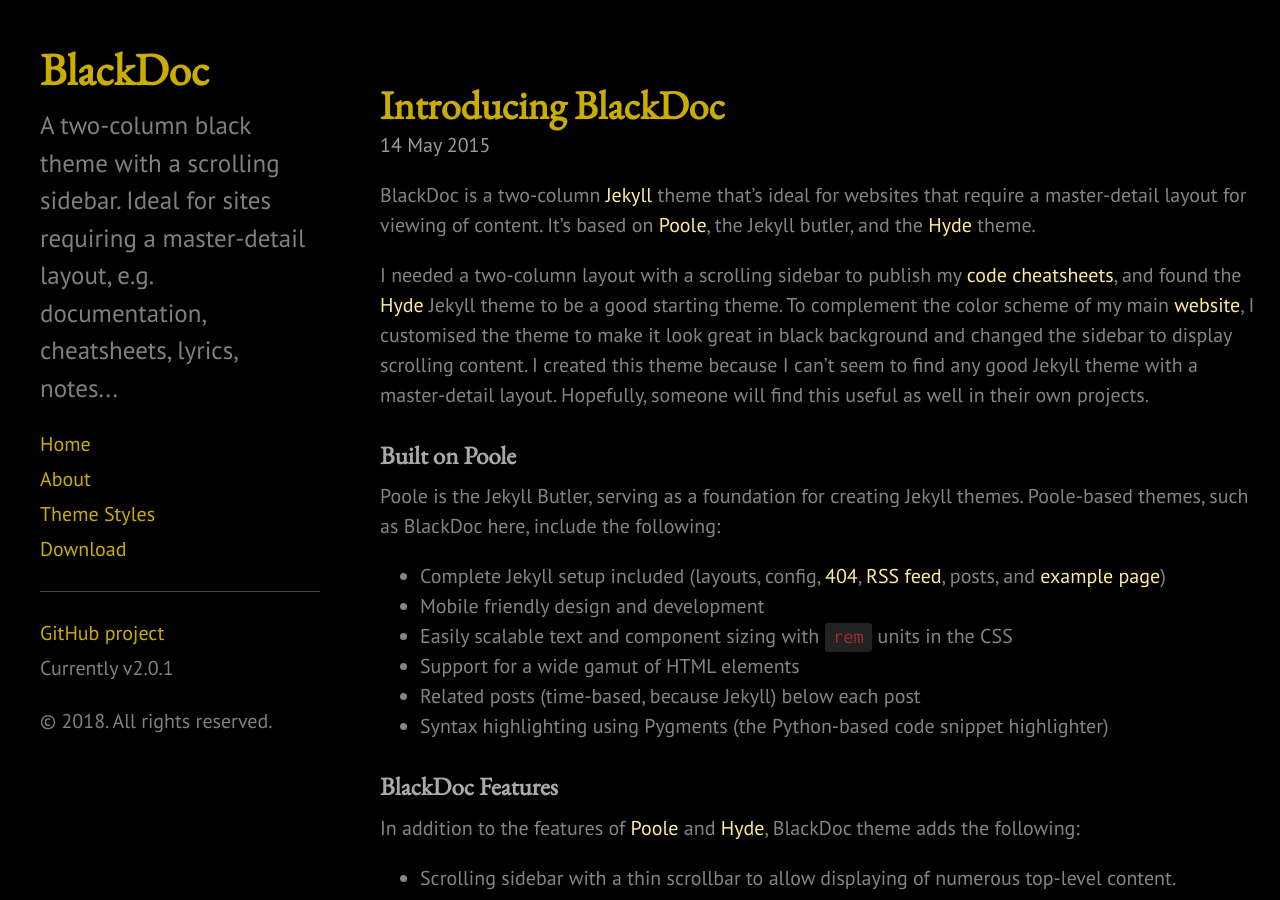
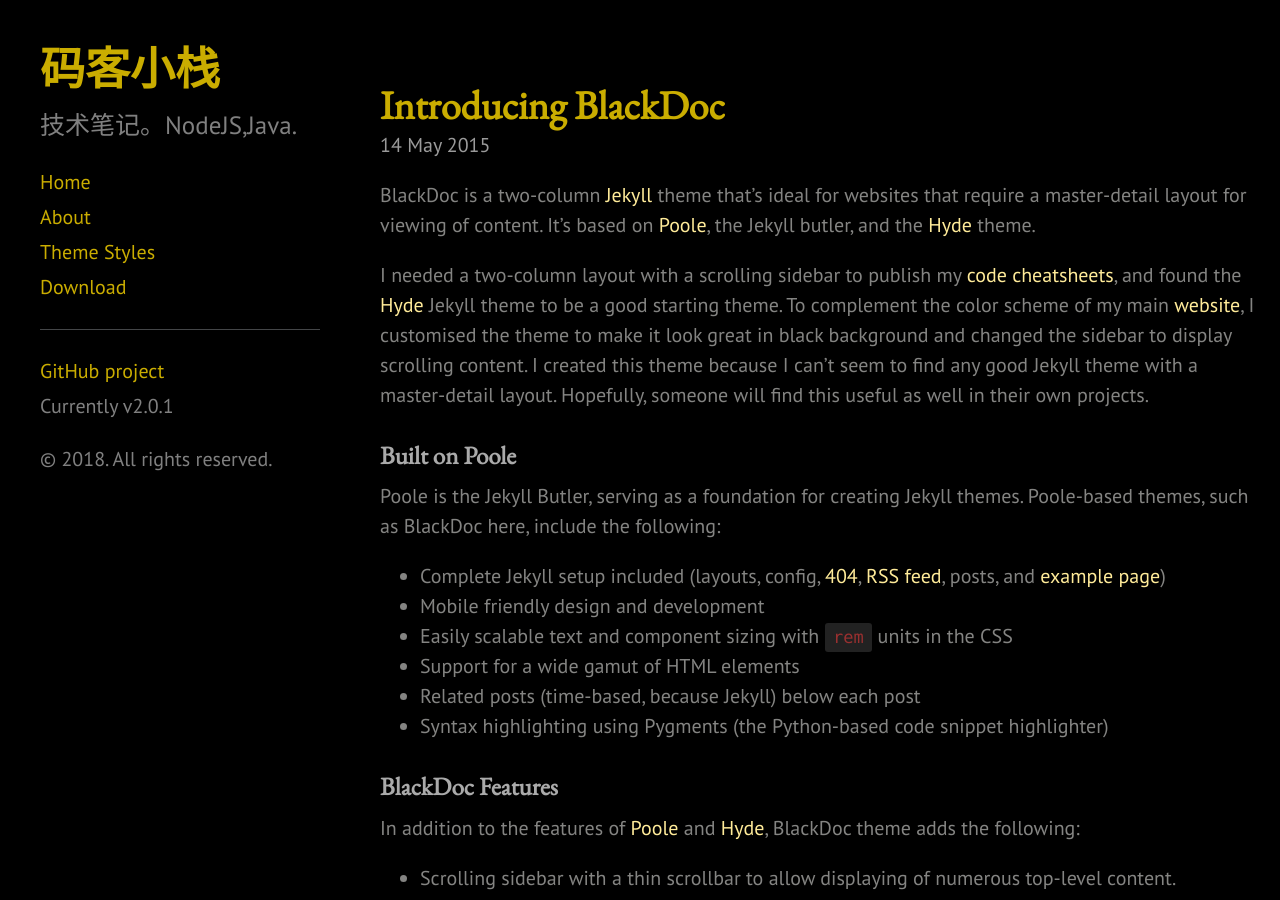
Before and after one commit to lfnhxt/lfnhxt.github.io, a Jekyll site: the page built from index.html, in a window 1280 px wide and 900 px high. Built offline with Jekyll 4.4.1, drawn with Linux system fonts in a browser that asks for light colours; the list of posts is cut into pages by our own code.

Commit message:
modify title.

```diff
--- a/_config.yml
+++ b/_config.yml
@@ -3,17 +3,17 @@ markdown:         kramdown
 highlighter:      rouge
 
 # Setup
-title:            BlackDoc
-tagline:          Black Theme for Jekyll
-description:      "A two-column black theme with a scrolling sidebar. Ideal for sites requiring a master-detail layout, e.g. documentation, cheatsheets, lyrics, notes..."
-url:              https://github.com/karloespiritu/blackdoc
+title:            码客小栈
+tagline:          技术随笔
+description:      "技术笔记。NodeJS,Java."
+url:              https://lfnhxt.github.io/
 baseurl:          /
                   # the optional subpath of your site, e.g. "/my-jekyll-site/"
                   # This will apply to all pages in your Jekyll site.
 
 author:
-  name:           Karlo Espiritu
-  url:            https://twitter.com/karloespiritu
+  name:           zhangxw
+  url:            https://lfnhxt.github.io/
 
 paginate:         5
 # paginate_path:    '/page:num'
@@ -28,4 +28,4 @@ plugins:
 version:            2.0.1
 
 github:
-  repo:             https://github.com/karloespiritu/blackdoc
+  repo:             https://github.com/lfnhxt/lfnhxt.github.io
```
